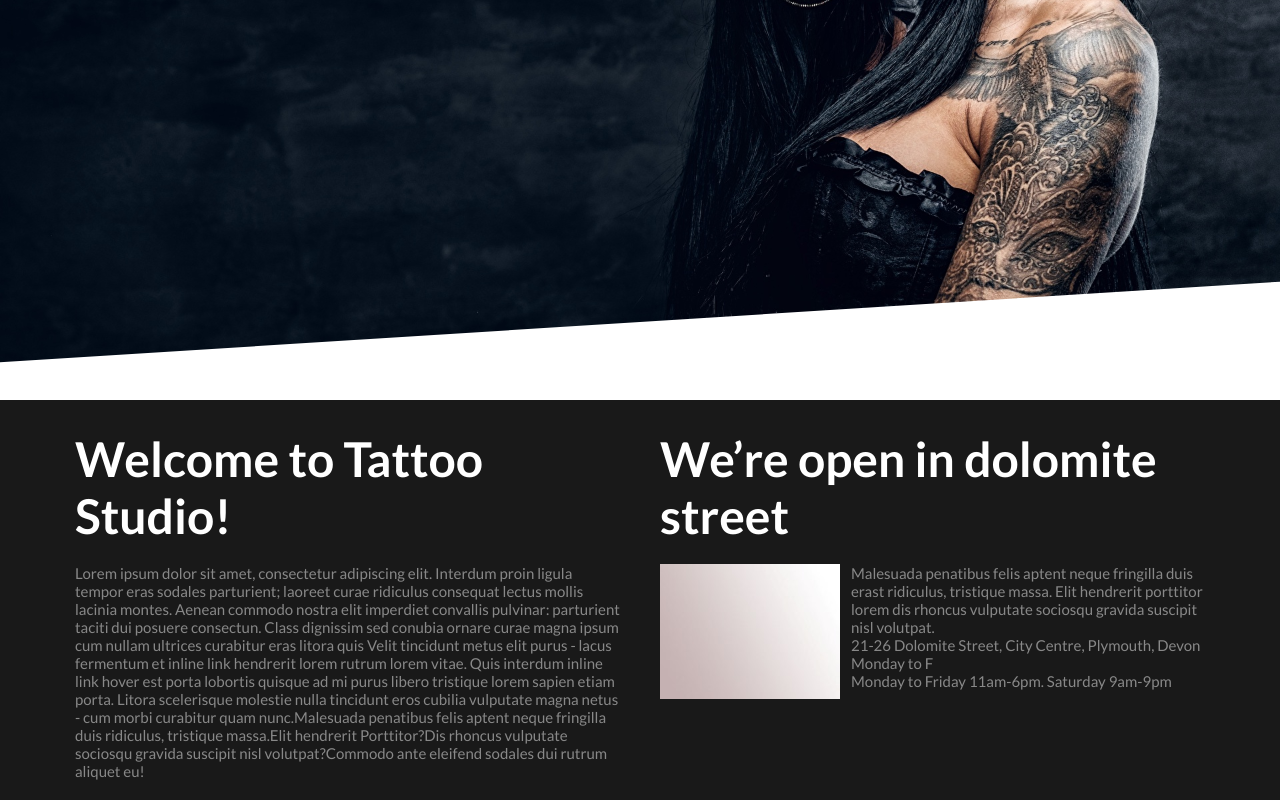
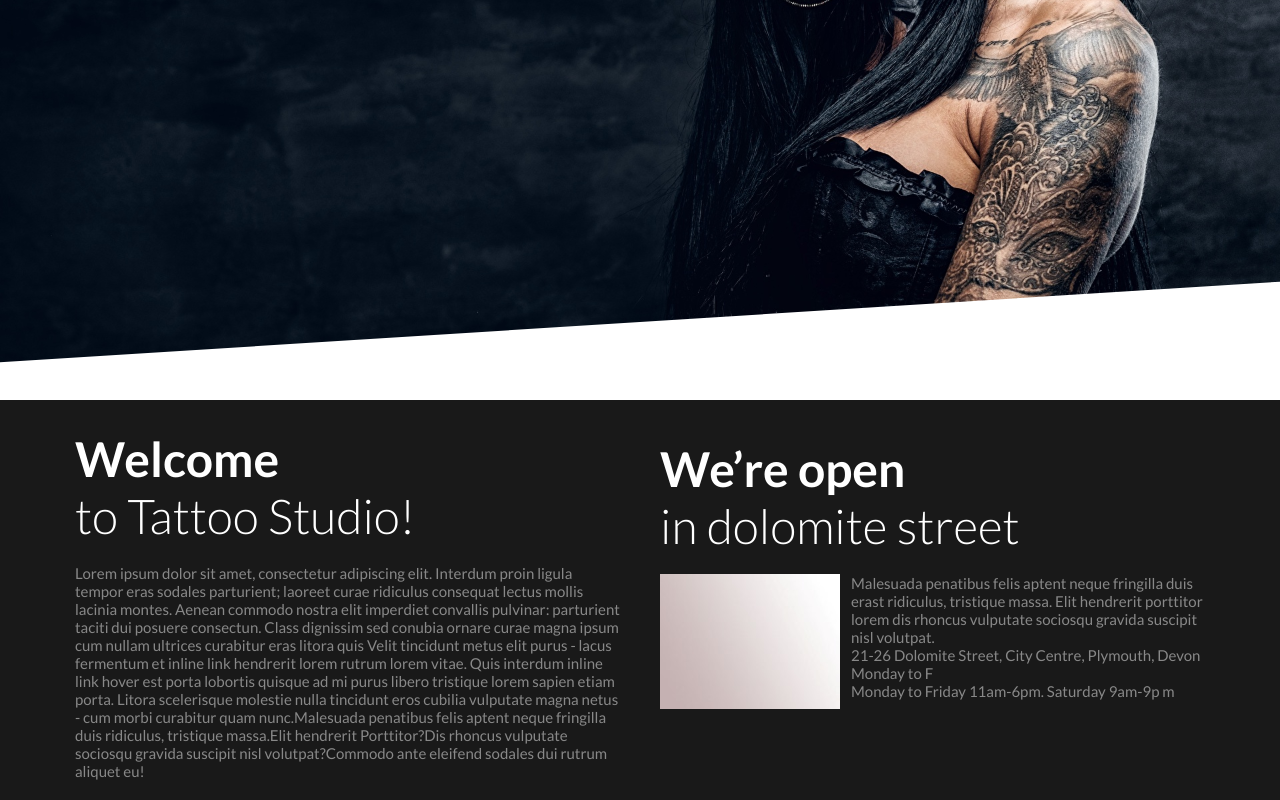
Before and after one commit to marya63/catmash, a plain HTML site: page index.html in a window 1280 px wide. Shown: the part 743-1543 px from the top of the page. Drawn offline with Linux system fonts and the light colour scheme.

Commit message:
Chandefont

```diff
--- a/index.html
+++ b/index.html
@@ -40,18 +40,24 @@
 <div class="container1">
  <section class="wrap_container">
    <div class="left">
-    <h3 class="left_title">Welcome to Tattoo Studio!</h3>
+     <h3 class="left__title">
+       <span class="left__title--bold">Welcome</span><br/>
+       to Tattoo Studio!
+     </h3>
      <p class="left_content">Lorem ipsum dolor sit amet, consectetur adipiscing elit. Interdum proin ligula tempor eras sodales parturient; laoreet curae ridiculus consequat lectus mollis lacinia montes. Aenean commodo nostra elit imperdiet convallis pulvinar: parturient taciti dui posuere consectun. Class dignissim sed conubia ornare curae magna ipsum cum nullam ultrices curabitur eras
 litora quis Velit tincidunt metus elit purus - lacus fermentum et inline link hendrerit lorem rutrum lorem vitae. Quis interdum inline link hover est porta lobortis quisque ad mi purus libero tristique lorem sapien etiam porta.
 Litora scelerisque molestie nulla tincidunt eros cubilia vulputate magna netus - cum morbi curabitur quam nunc.Malesuada penatibus felis aptent neque fringilla duis ridiculus, tristique massa.Elit hendrerit Porttitor?Dis rhoncus vulputate sociosqu gravida suscipit nisl volutpat?Commodo ante eleifend sodales dui rutrum aliquet eu!</p>
     </div>
   <div class=" right">
      <div class="right_text">
-     <h3 class="right_title">We’re open in dolomite street</h3>
-     <div class="image_intro"><img src="image/image_2.jpg" alt="image1" title="image1"></div>
-    <p class="right_content">Malesuada penatibus felis aptent neque fringilla duis erast ridiculus, tristique massa. Elit hendrerit porttitor lorem dis rhoncus vulputate sociosqu gravida suscipit nisl volutpat.</p>
-    <p class="right_content">21-26 Dolomite Street, City Centre, Plymouth, Devon Monday to F</p>
-    <p  class="right_content">Monday to Friday 11am-6pm. Saturday 9am-9pm </p>
+       <h3 class="right__title">
+         <span class="right__title--bold">We’re open</span><br/>
+    in dolomite street
+       </h3>
+    <div class="image_intro"><img src="image/image_2.jpg" alt="image1" title="image1"></div>
+    <p class="right_content">Malesuada penatibus felis aptent neque fringilla duis erast ridiculus, tristique massa. Elit hendrerit porttitor lorem dis rhoncus vulputate sociosqu gravida suscipit nisl volutpat.
+    </br>21-26 Dolomite Street, City Centre, Plymouth, Devon Monday to F
+    <br/>Monday to Friday 11am-6pm. Saturday 9am-9p m</p>
 
  </div>
  </div>
--- a/style.css
+++ b/style.css
@@ -77,26 +77,37 @@
   margin: 10px;
   padding: 10px;
 }
-.left_title {
+.left__title {
   color: #fff;
   font-size: 48px;
   padding: 10px 0px 20px 0px ;
+  font-weight: 300;
+
 
 }
 .left_content {
   color: #888888;
   font-size: 15px;
 }
+.left__title--bold{
+  font-weight: bold;
+
+}
 .right {
   margin: 10px;
   padding: 10px;
 }
-.right_title {
+.right__title {
   color: #fff;
   font-size: 48px;
-  padding: 10px 0px 20px 0px ;
+  padding: 20px 0px 20px 0px ;
+  font-weight: 300;
+}
+.right__title--bold{
+  font-weight: bold;
 
-}
+  }
+
 .right_content{
   color: #888888;
   font-size: 15px;
```
